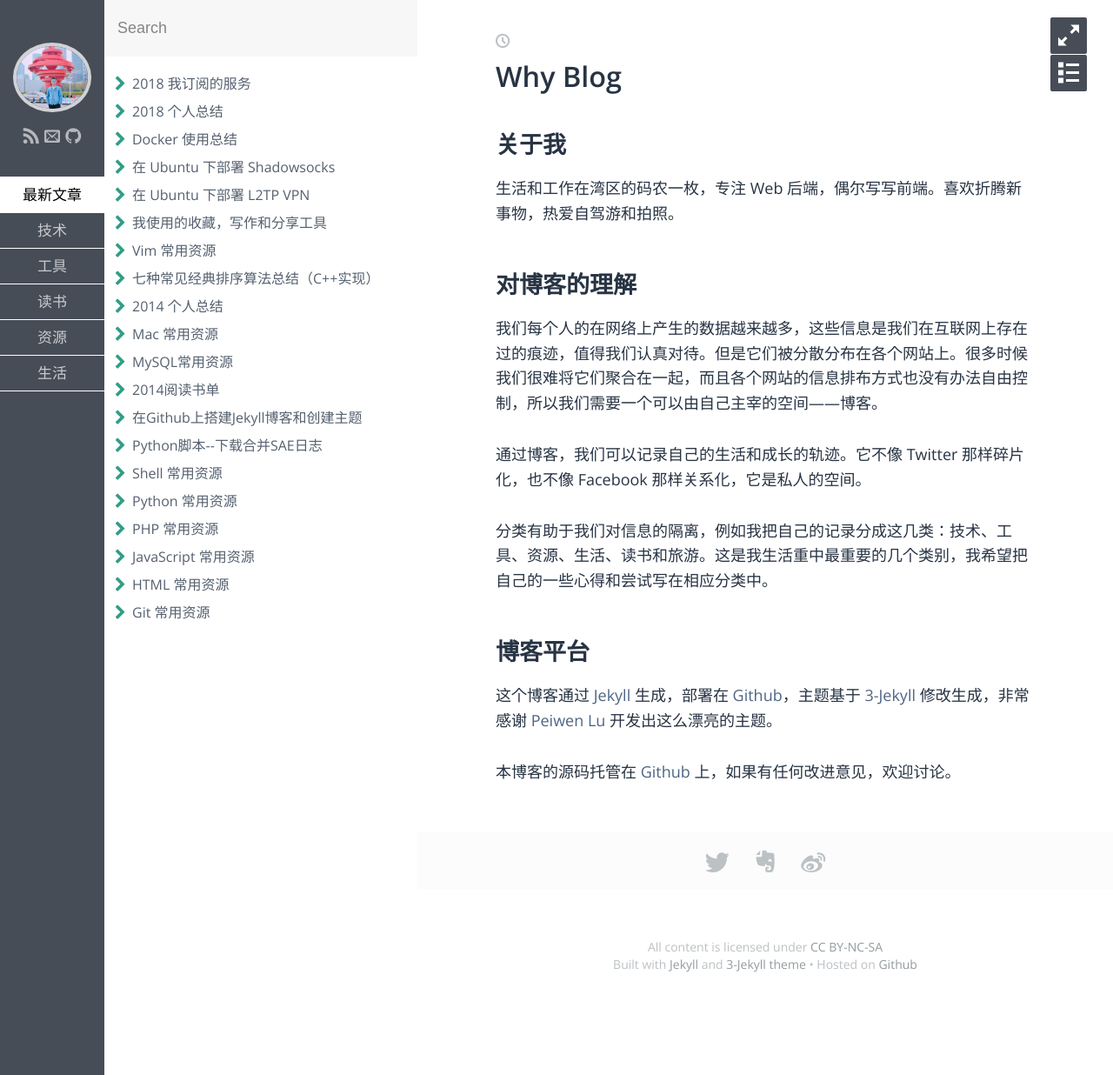
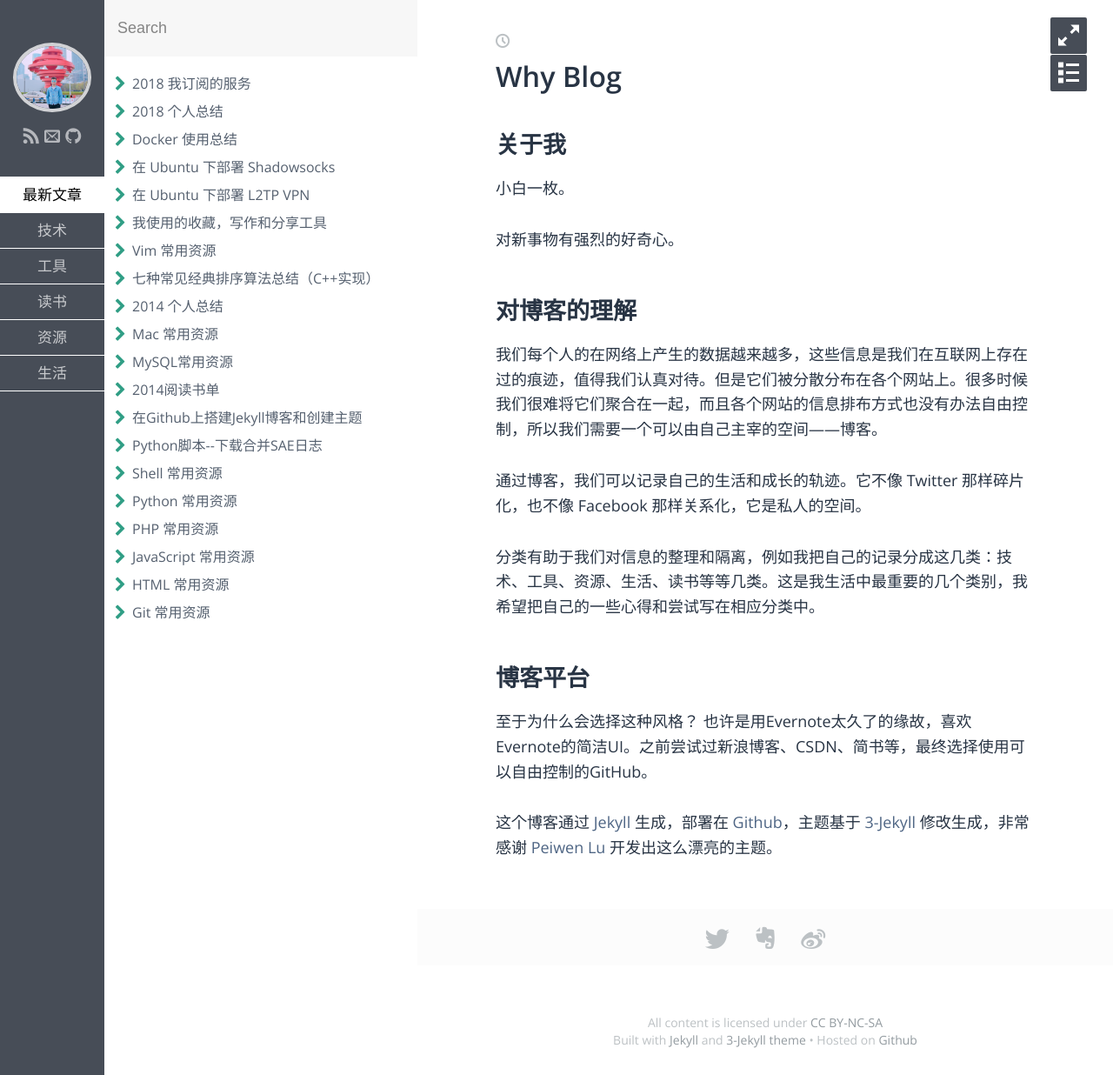
Before and after one commit to Ouc-Lk/Ouc-Lk.github.io, a Jekyll site: the page built from index.md, in a window 1280 px wide. Shown: the whole page at 87% size. Built offline with Jekyll 4.4.1, drawn with Linux system fonts in a browser that asks for light colours; some web fonts are replaced.

Commit message:
Update index.md

```diff
--- a/index.md
+++ b/index.md
@@ -5,7 +5,9 @@ layout: post
 
 ## 关于我
 
-生活和工作在湾区的码农一枚，专注 Web 后端，偶尔写写前端。喜欢折腾新事物，热爱自驾游和拍照。
+小白一枚。
+
+对新事物有强烈的好奇心。
 
 ## 对博客的理解
 
@@ -13,10 +15,11 @@ layout: post
 
 通过博客，我们可以记录自己的生活和成长的轨迹。它不像 Twitter 那样碎片化，也不像 Facebook 那样关系化，它是私人的空间。
 
-分类有助于我们对信息的隔离，例如我把自己的记录分成这几类：技术、工具、资源、生活、读书和旅游。这是我生活重中最重要的几个类别，我希望把自己的一些心得和尝试写在相应分类中。
+分类有助于我们对信息的整理和隔离，例如我把自己的记录分成这几类：技术、工具、资源、生活、读书等等几类。这是我生活中最重要的几个类别，我希望把自己的一些心得和尝试写在相应分类中。
 
 ## 博客平台
 
+至于为什么会选择这种风格？
+也许是用Evernote太久了的缘故，喜欢Evernote的简洁UI。之前尝试过新浪博客、CSDN、简书等，最终选择使用可以自由控制的GitHub。
+
 这个博客通过 [Jekyll](http://jekyllrb.com/) 生成，部署在 [Github](https://pages.github.com)，主题基于 [3-Jekyll](https://github.com/P233/3-Jekyll) 修改生成，非常感谢 [Peiwen Lu](https://github.com/P233) 开发出这么漂亮的主题。
-
-本博客的源码托管在 [Github](https://github.com/suyan/suyan.github.io) 上，如果有任何改进意见，欢迎讨论。
```
